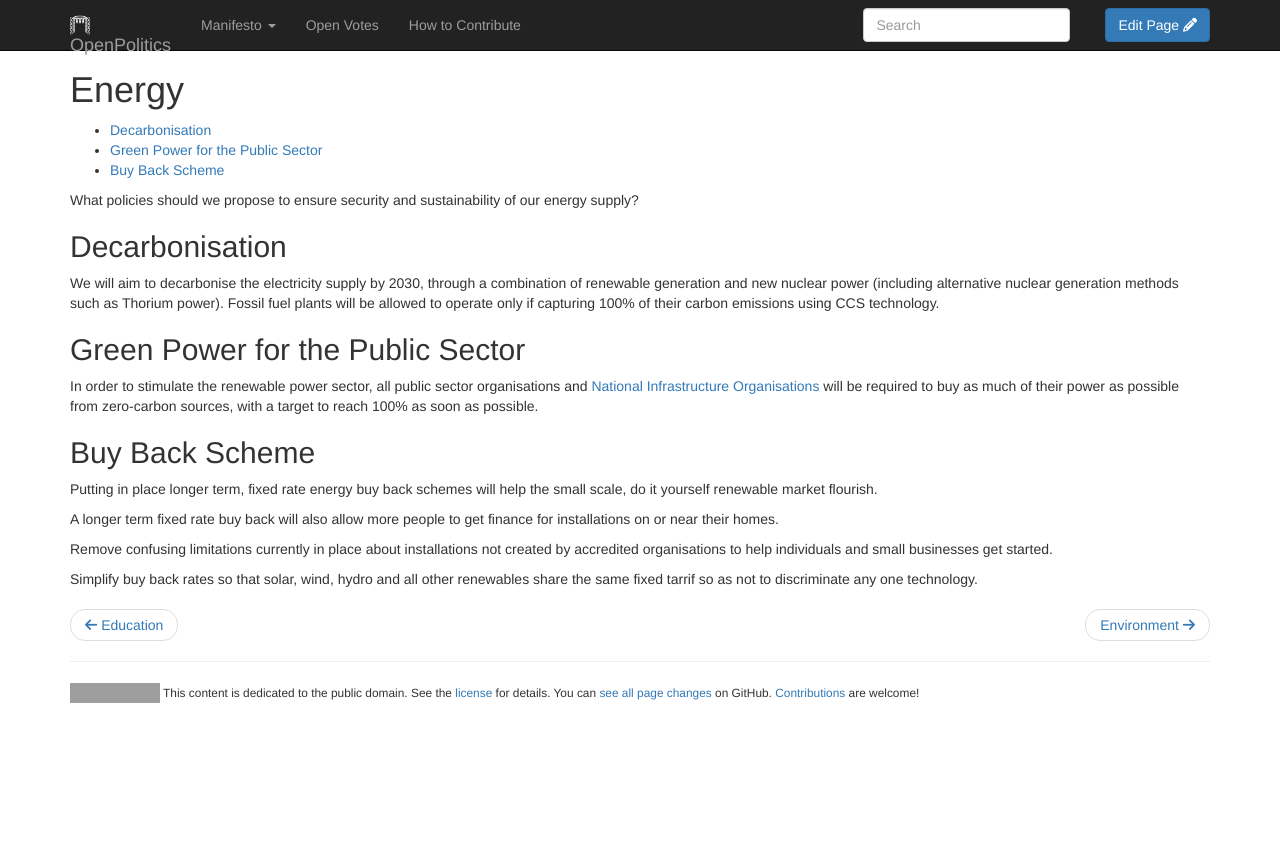
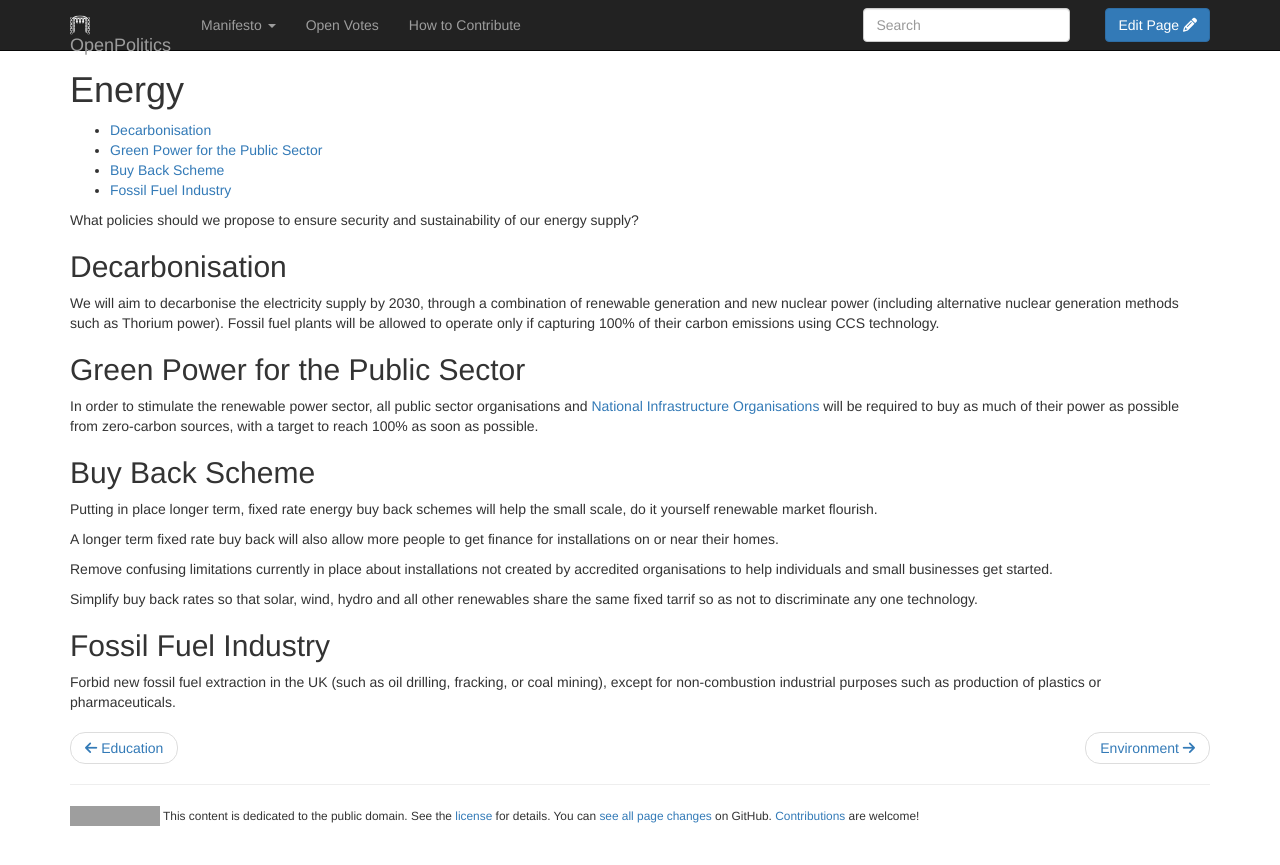
Before and after one commit to openpolitics/manifesto, a Jekyll site: the page built from manifesto/energy.md, in a window 1280 px wide. Shown: the top 865 px of the page. Built offline with Jekyll 4.4.1, drawn with Linux system fonts in a browser that asks for light colours; nearby versions of some CDN libraries; library files that are not in the unit come from our copies; grey boxes are pictures that could not be loaded.

Commit message:
Forbid new fossil fuel extraction

```diff
--- a/manifesto/energy.md
+++ b/manifesto/energy.md
@@ -27,3 +27,7 @@ A longer term fixed rate buy back will also allow more people to get finance for
 Remove confusing limitations currently in place about installations not created by accredited organisations to help individuals and small businesses get started.
 
 Simplify buy back rates so that solar, wind, hydro and all other renewables share the same fixed tarrif so as not to discriminate any one technology.
+
+## Fossil Fuel Industry
+
+Forbid new fossil fuel extraction in the UK (such as oil drilling, fracking, or coal mining), except for non-combustion industrial purposes such as production of plastics or pharmaceuticals.
```
